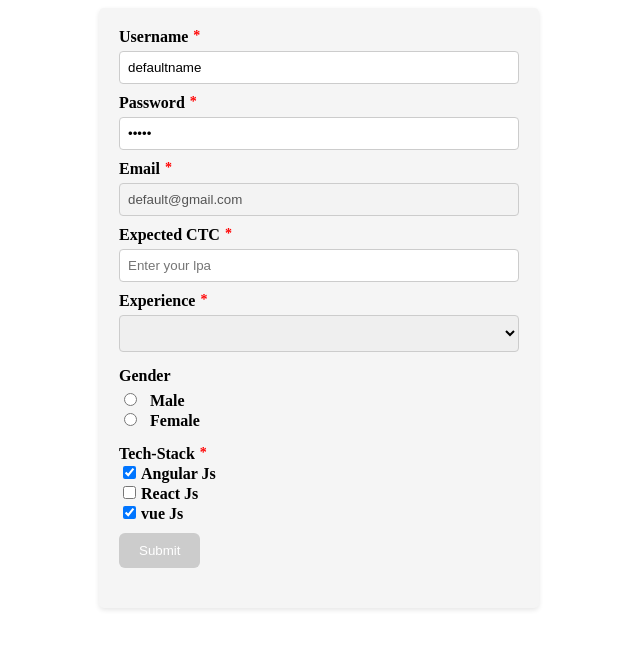
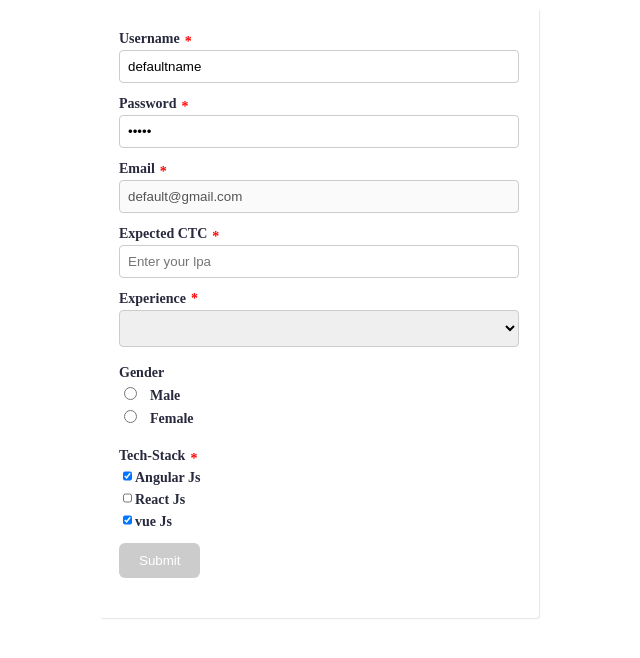
Before and after one commit to vishnuroshan/Angular-Forms, an Angular app: page / in a window 1280 px wide. Shown: the top 658 px of the page, without its empty margins (321-961 px from the left). Built offline with nearby package versions, Linux system fonts and the light colour scheme.

Commit message:
Css changes

```diff
--- a/src/app/checkbox/checkbox.component.scss
+++ b/src/app/checkbox/checkbox.component.scss
@@ -3,7 +3,11 @@
 
   label {
     margin-bottom: 5px;
+    color: #28293d;
+    font-size: 14px;
     font-weight: bold;
+    font-family: Staff;
+    line-height: 22px;
     position: relative;
   }
 
@@ -21,7 +25,8 @@
   }
 
   input[type="checkbox"] {
-    margin-right: 5px;
+    width: 9px;
+    height: 12px;
   }
 
   .checkbox-option {
--- a/src/app/dropdown/dropdown.component.scss
+++ b/src/app/dropdown/dropdown.component.scss
@@ -4,10 +4,13 @@
   margin-bottom: 15px;
 
   label {
-    margin-bottom: 5px;
+    color: #28293d;
+    font-size: 14px;
     font-weight: bold;
+    font-family: Staff;
+    line-height: 22px;
     position: relative;
-    }
+  }
 
   .required-marker {
     color: red;
--- a/src/app/form/form.component.scss
+++ b/src/app/form/form.component.scss
@@ -2,9 +2,9 @@
   max-width: 400px;
   margin: 0 auto;
   padding: 20px;
-  background-color: #f5f5f5;
-  border-radius: 5px;
-  box-shadow: 0 2px 5px rgba(0, 0, 0, 0.1);
+  background-color: #ffffff;
+  border-radius: 3px;
+  box-shadow: 1px 1px 1px rgba(0, 0, 0, 0.1);
 
   form {
     margin-bottom: 20px;
@@ -28,19 +28,4 @@
     }
   }
 
-  .submitted-values {
-    margin-top: 20px;
-    padding: 20px;
-    background-color: #fff;
-    border-radius: 5px;
-    box-shadow: 0 2px 5px rgba(0, 0, 0, 0.1);
-
-    h2 {
-      margin-bottom: 10px;
-    }
-
-    p {
-      margin-bottom: 5px;
-    }
-  }
 }
--- a/src/app/radio/radio.component.html
+++ b/src/app/radio/radio.component.html
@@ -4,7 +4,7 @@
     <span *ngIf="isRequired" class="required-marker">*</span>
   </label>
   <div *ngFor="let option of options">
-    <input type="radio" [value]="option.value" [formControl]="control" (blur)="onTouch()">
-    <label>{{ option.label }}</label>
+    <input type="radio" [id]="option.value + '_id'" [value]="option.value" [formControl]="control" (blur)="onTouch()">
+    <label [for]="option.value + '_id'">{{ option.label }}</label>
   </div>
 </div>
--- a/src/app/radio/radio.component.scss
+++ b/src/app/radio/radio.component.scss
@@ -4,10 +4,13 @@
   margin-bottom: 15px;
 
   label {
-    margin-bottom: 5px;
+    color: #28293d;
+    font-size: 14px;
     font-weight: bold;
+    font-family: Staff;
+    line-height: 22px;
     position: relative;
-    }
+  }
 
   .required-marker {
     color: red;
--- a/src/app/text-input/text-input.component.scss
+++ b/src/app/text-input/text-input.component.scss
@@ -2,9 +2,12 @@
   position: relative;
 
   label {
-    display: block;
-    margin-bottom: 5px;
+    color: #28293d;
+    font-size: 14px;
     font-weight: bold;
+    font-family: Staff;
+    line-height: 22px;
+    position: relative;
   }
 
   .required-marker {
```
